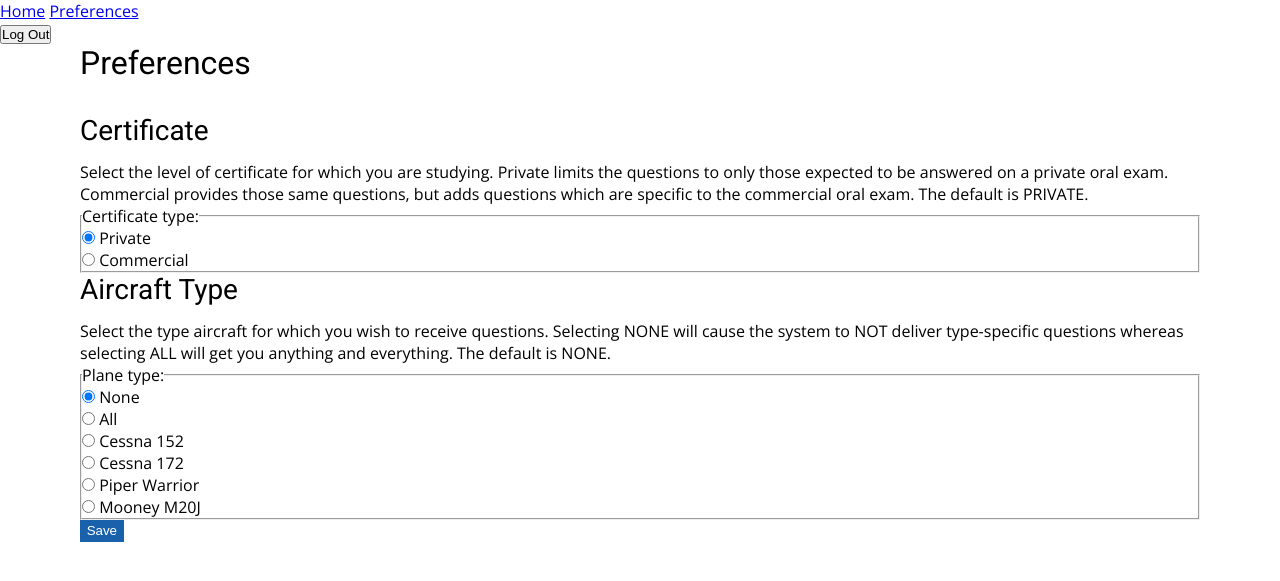
After one commit to cdriehuys/oral-prep, a Django app: page /preferences in a window 1280 px wide. The commit adds this page. Shown: the top 581 px of the page. Run offline with Django 5.2, Linux system fonts and the light colour scheme; the visitor is signed in with stand-in values (Sample User, id 1); data comes from the database, SQL or seed files in the repository; some libraries are stand-ins or nearby versions.

Commit message:
feat: preferences form

```diff
--- /dev/null
+++ b/oral_prep/quiz/forms.py
@@ -0,0 +1,17 @@
+from django import forms
+
+from quiz import models
+
+
+class PreferencesForm(forms.ModelForm):
+    certificate_type = forms.CharField(
+        widget=forms.RadioSelect(choices=models.Question.CERTIFICATE_TYPES)
+    )
+    plane_type = forms.CharField(
+        required=False,
+        widget=forms.RadioSelect(choices={None: "None", **models.Question.PLANE_TYPES}),
+    )
+
+    class Meta:
+        model = models.Preferences
+        fields = ["certificate_type", "plane_type"]
--- /dev/null
+++ b/oral_prep/quiz/templates/quiz/preferences.html
@@ -0,0 +1,38 @@
+{% extends "base.html" %}
+
+{% block title %}Preferences{% endblock title %}
+
+{% block content %}
+  <main class="container">
+    <h1 class="title">Preferences</h1>
+
+    <form method="POST">
+      {% csrf_token %}
+
+      <h2 class="subtitle">Certificate</h2>
+      <p>
+        Select the level of certificate for which you are studying. Private
+        limits the questions to only those expected to be answered on a private
+        oral exam. Commercial provides those same questions, but adds questions
+        which are specific to the commercial oral exam. The default is PRIVATE.
+      </p>
+
+      <div>
+        {{ form.certificate_type.as_field_group }}
+      </div>
+
+      <h2 class="subtitle">Aircraft Type</h2>
+      <p>
+        Select the type aircraft for which you wish to receive questions.
+        Selecting NONE will cause the system to NOT deliver type-specific
+        questions whereas selecting ALL will get you anything and everything.
+        The default is NONE.
+      </p>
+
+      <div>
+        {{ form.plane_type.as_field_group }}
+      </div>
+
+      <button class="btn btn--primary">Save</button>
+    </form>
+{% endblock content %}
--- a/oral_prep/quiz/urls.py
+++ b/oral_prep/quiz/urls.py
@@ -2,4 +2,7 @@ from django.urls import path
 
 from quiz import views
 
-urlpatterns = [path("", views.home_view, name="home")]
+urlpatterns = [
+    path("preferences", views.preferences_view, name="preferences"),
+    path("", views.home_view, name="home"),
+]
--- a/oral_prep/quiz/views.py
+++ b/oral_prep/quiz/views.py
@@ -3,7 +3,7 @@ import random
 from django.contrib.auth.decorators import login_required
 from django.shortcuts import render
 
-from quiz import models
+from quiz import forms, models
 
 
 @login_required
@@ -15,3 +15,19 @@ def home_view(req):
     context = {"question": question}
 
     return render(req, template_name="quiz/home.html", context=context)
+
+
+@login_required
+def preferences_view(request):
+    preferences = models.Preferences.for_user(request.user)
+
+    if request.method == "POST":
+        form = forms.PreferencesForm(request.POST, instance=preferences)
+        if form.is_valid():
+            form.save()
+    else:
+        form = forms.PreferencesForm(instance=preferences)
+
+    context = {"form": form}
+
+    return render(request, template_name="quiz/preferences.html", context=context)
--- a/oral_prep/templates/base.html
+++ b/oral_prep/templates/base.html
@@ -17,6 +17,8 @@
   <body>
     <header>
       {% if request.user.is_authenticated %}
+      <a href='{% url "home" %}'>Home</a>
+      <a href='{% url "preferences" %}'>Preferences</a>
       <form action='{% url "account_logout" %}' method="POST">
         {% csrf_token %}
         <button type="submit">Log Out</button>
```
